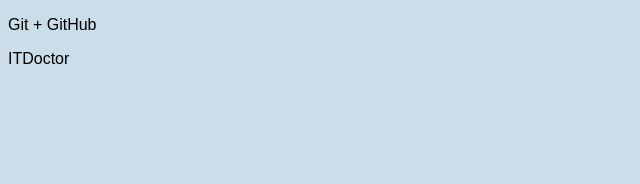
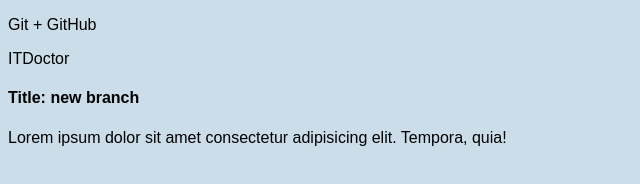
Before and after one commit to andranikkk/gitTest, a plain HTML site: page index.html in a window 1280 px wide. Shown: the whole page, without its empty margins (0-640 px from the left). Drawn offline with Linux system fonts and the light colour scheme.

Commit message:
new branch

```diff
--- a/index.html
+++ b/index.html
@@ -9,5 +9,7 @@
 <body>
   <p>Git + GitHub</p>
   <p>ITDoctor</p>
+  <h4>Title: new branch</h4>
+  <p>Lorem ipsum dolor sit amet consectetur adipisicing elit. Tempora, quia!</p>
 </body>
 </html>
```
